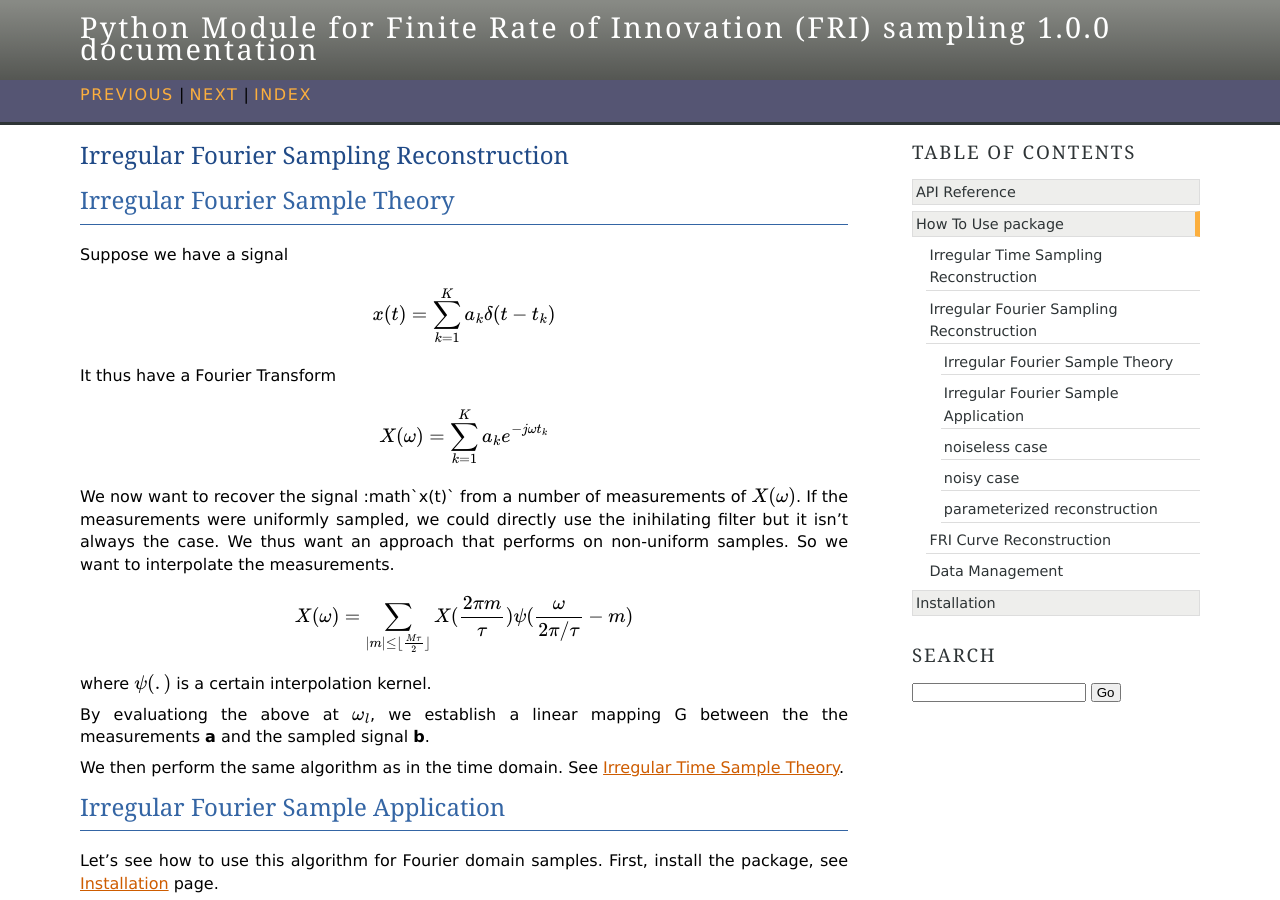
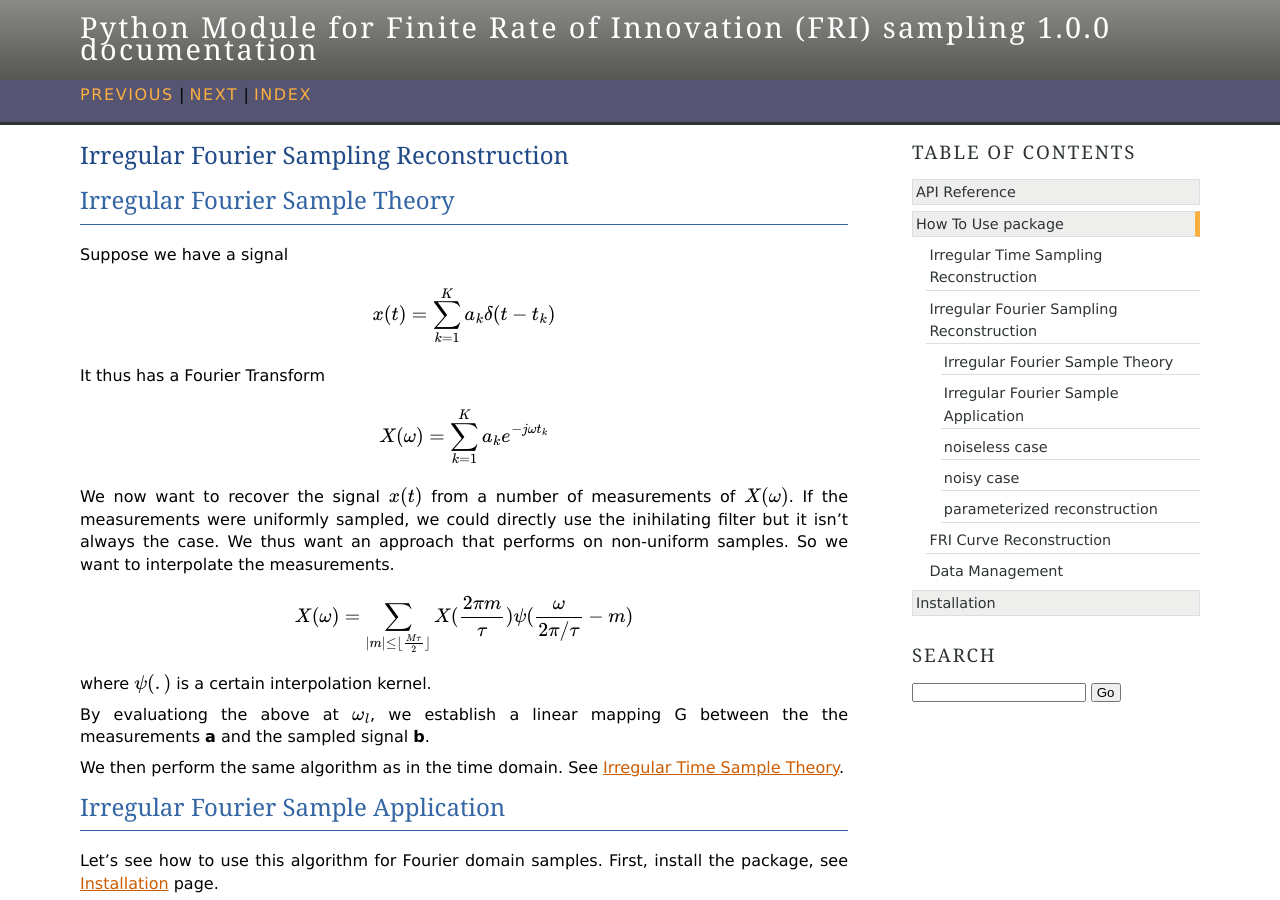
Before and after one commit to LeoSerena/FRI_oo, a Sphinx documentation site: the page built from fri_oo/docs/examples/irr_four_samp.rst, in a window 1280 px wide and 900 px high. Built offline with Sphinx 7.4.7, drawn with Linux system fonts in a browser that asks for light colours.

Commit message:
Update irr_four_samp.rst

```diff
--- a/fri_oo/docs/examples/irr_four_samp.rst
+++ b/fri_oo/docs/examples/irr_four_samp.rst
@@ -15,12 +15,12 @@ Suppose we have a signal
 .. math::
     x(t) = \sum_{k = 1}^K a_k \delta (t - t_k)
 
-It thus have a Fourier Transform
+It thus has a Fourier Transform
 
 .. math::
     X(\omega) = \sum_{k=1}^K a_k e^{-j \omega t_k}
 
-We now want to recover the signal :math`x(t)` from a number of measurements of :math:`X(\omega)`.
+We now want to recover the signal :math:`x(t)` from a number of measurements of :math:`X(\omega)`.
 If the measurements were uniformly sampled, we could directly use the inihilating filter but it isn't always the case.
 We thus want an approach that performs on non-uniform samples. So we want to interpolate the measurements.
 
```
